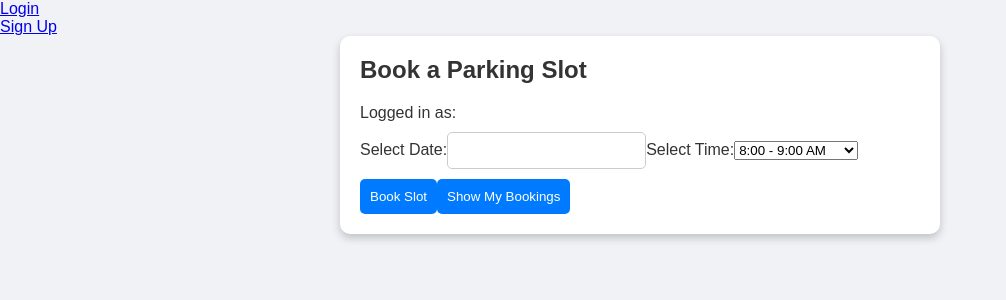
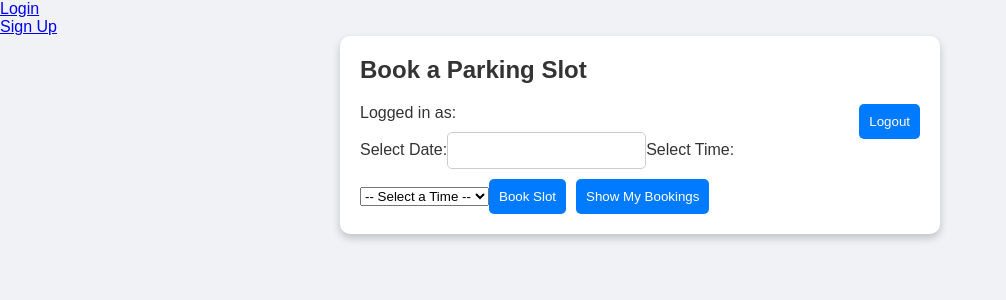
Before and after one commit to HammadMubarik/-professional-practise, a React (Create React App) app in the folder client/: page /home in a window 1280 px wide. Shown: the top 300 px of the page, without its empty margins (0-1006 px from the left). Built offline with nearby package versions, Linux system fonts and the light colour scheme.

Commit message:
Logout button added

```diff
--- a/client/src/pages/HomePage.js
+++ b/client/src/pages/HomePage.js
@@ -1,4 +1,3 @@
-
 import React, { useState, useEffect } from "react";
 import axios from "axios";
 import DatePicker from "react-datepicker";
@@ -14,6 +13,12 @@ function HomePage() {
   const [showBookings, setShowBookings] = useState(false);
 
   const userEmail = localStorage.getItem("userEmail");
+
+  const logout = () => {
+    localStorage.removeItem("userEmail");
+    localStorage.removeItem("token");
+    window.location.href = "/";
+  };
 
   useEffect(() => {
     if (selectedDate && selectedTime) {
@@ -66,6 +71,11 @@ function HomePage() {
   };
 
   const fetchMyBookings = async () => {
+    if (!userEmail) {
+      setBookingStatus("User not logged in.");
+      return;
+    }
+
     try {
       const response = await axios.get("http://localhost:5000/my-bookings", {
         params: { email: userEmail }
@@ -74,15 +84,19 @@ function HomePage() {
       if (response.data.success) {
         setUserBookings(response.data.bookings);
         setShowBookings(true);
+      } else {
+        setBookingStatus("Could not fetch bookings.");
       }
     } catch (error) {
       console.error("Error fetching bookings:", error);
+      setBookingStatus("Failed to fetch bookings.");
     }
   };
 
   return (
     <div className="container">
       <h2>Book a Parking Slot</h2>
+      <button onClick={logout} style={{ float: "right", marginBottom: "10px" }}>Logout</button>
       <p>Logged in as: <strong>{userEmail}</strong></p>
 
       <label>Select Date:</label>
@@ -90,16 +104,17 @@ function HomePage() {
 
       <label>Select Time:</label>
       <select value={selectedTime} onChange={(e) => setSelectedTime(e.target.value)}>
-      <option value="08:00 AM">8:00 - 9:00 AM</option>
+        <option value="">-- Select a Time --</option>
+        <option value="08:00 AM">8:00 - 9:00 AM</option>
         <option value="09:00 AM">9:00 - 10:00 AM</option>
         <option value="10:00 AM">10:00 - 11:00 AM</option>
-        <option value="11:00 AM">11:00 - 12:00 AM</option>
+        <option value="11:00 AM">11:00 - 12:00 PM</option>
         <option value="12:00 PM">12:00 - 1:00 PM</option>
-        <option value="1:00 PM">1:00 - 2:00 PM </option>
-        <option value="2:00 PM">2:00 - 3:00PM</option>
-        <option value="3:00 PM">3:00 - 4:00PM</option>
-        <option value="4:00 PM">4:00 - 5:00PM</option>
-        <option value="5:00 PM">5:00 - 6:00PM</option>
+        <option value="1:00 PM">1:00 - 2:00 PM</option>
+        <option value="2:00 PM">2:00 - 3:00 PM</option>
+        <option value="3:00 PM">3:00 - 4:00 PM</option>
+        <option value="4:00 PM">4:00 - 5:00 PM</option>
+        <option value="5:00 PM">5:00 - 6:00 PM</option>
       </select>
 
       {selectedDate && selectedTime && (
@@ -110,8 +125,7 @@ function HomePage() {
       )}
 
       <button onClick={bookSlot}>Book Slot</button>
-      <button onClick={fetchMyBookings}>Show My Bookings</button>
-
+      <button onClick={fetchMyBookings} style={{ marginLeft: "10px" }}>Show My Bookings</button>
       {bookingStatus && <p>{bookingStatus}</p>}
 
       {showBookings && (
--- a/client/src/pages/LoginPage.js
+++ b/client/src/pages/LoginPage.js
@@ -1,4 +1,3 @@
-
 import React, { useState } from "react";
 import axios from "axios";
 import { useNavigate } from "react-router-dom";
@@ -20,7 +19,7 @@ function LoginPage() {
 
       if (response.data.success) {
         localStorage.setItem("token", response.data.token);
-        localStorage.setItem("userEmail", email); // store email
+        localStorage.setItem("userEmail", email);
         navigate("/home");
       } else {
         setError(response.data.message);
```
Also changed, not shown: 1 other file (tests, documents, lock files or other folders).
